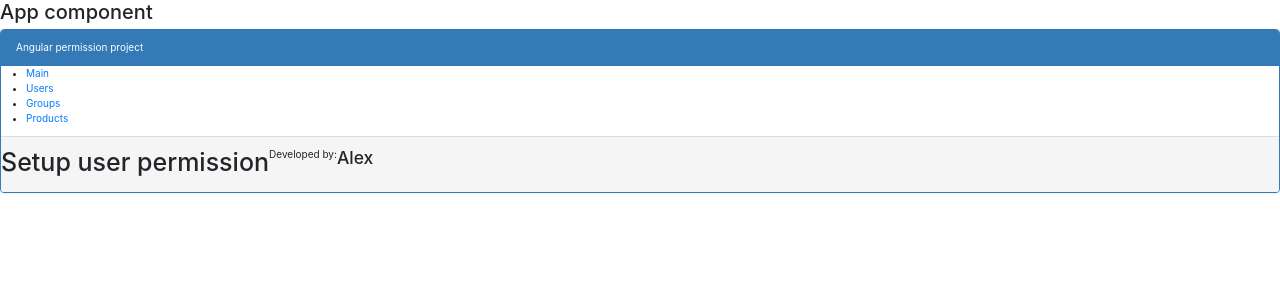
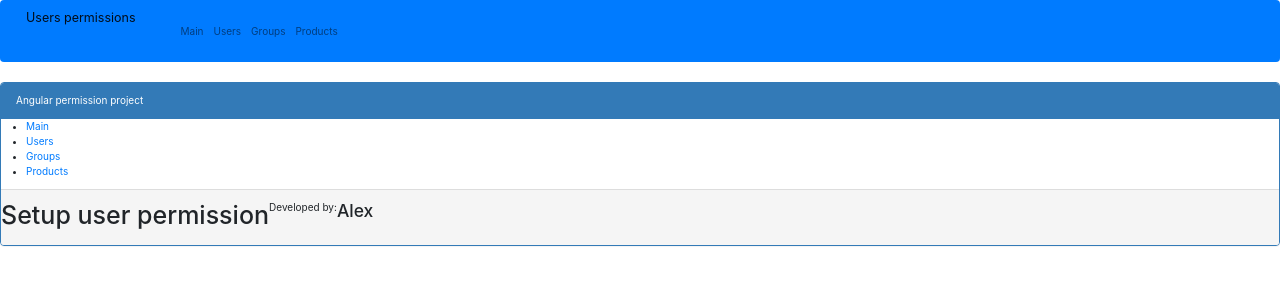
Before and after one commit to AlexUrMi/amm-AngularPermission, an Angular app: page /welcome in a window 1280 px wide. Shown: the top 300 px of the page. Built offline with nearby package versions, Linux system fonts and the light colour scheme.

Commit message:
Added navbar

```diff
--- a/src/app/app.component.html
+++ b/src/app/app.component.html
@@ -1,2 +1,23 @@
-<h2>App component</h2>
+<nav class="navbar navbar-expand-sm bg-primary navbar-light">
+  <a class="navbar-brand" href="#">Users permissions</a>
+  <button class="navbar-toggler" type="button" data-toggle="collapse" data-target="#collapsibleNavbar">
+    <span class="navbar-toggler-icon"></span>
+  </button>
+  <div class="collapse navbar-collapse" id="collapsibleNavbar">
+    <ul class="navbar-nav">
+      <li class="nav-item">
+        <a class="nav-link" href="welcome">Main</a>
+      </li>
+      <li class="nav-item">
+        <a class="nav-link" href="users">Users</a>
+      </li>
+      <li class="nav-item">
+        <a class="nav-link" href="groups">Groups</a>
+      </li>
+      <li class="nav-item">
+        <a class="nav-link" href="products">Products</a>
+      </li>
+    </ul>
+  </div>
+</nav>
 <router-outlet></router-outlet>
```
